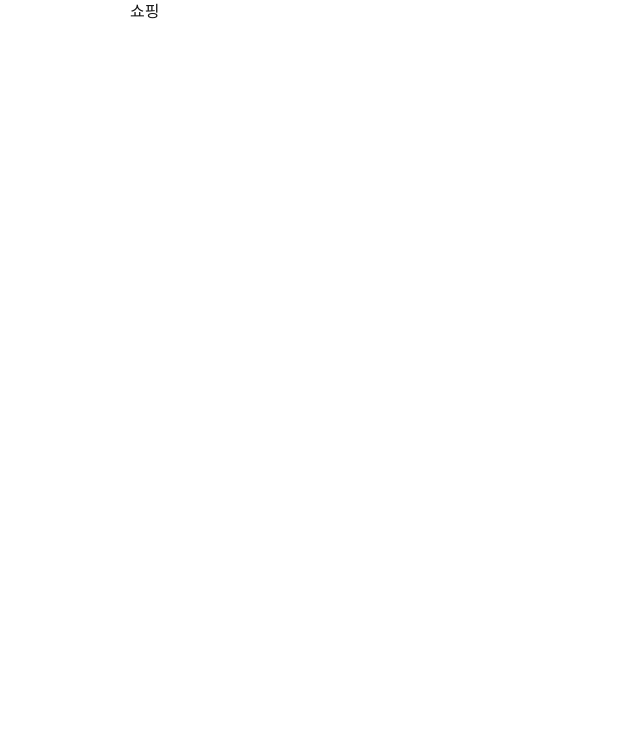
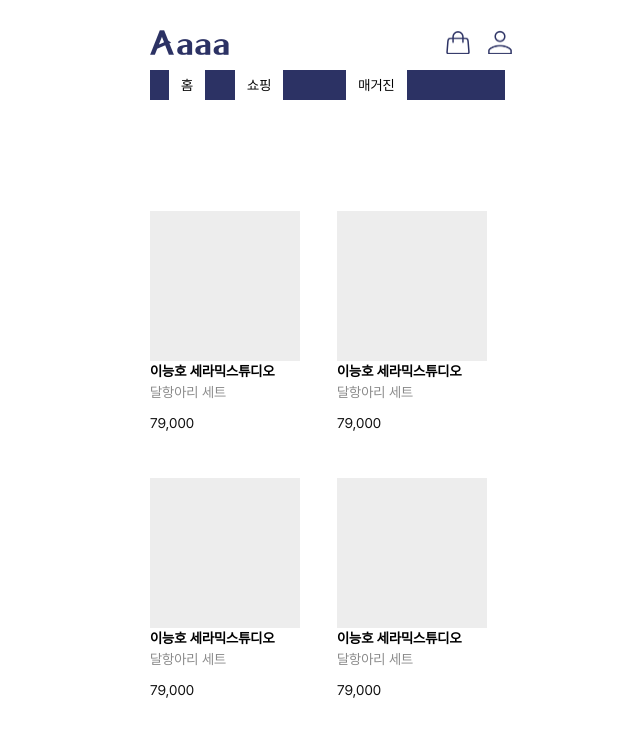
Before and after one commit to kdowon3/fouraaaa, a Next.js app in the folder fouraaaa/: page /shop in a window 1280 px wide. Shown: the top 743 px of the page, without its empty margins (309-949 px from the left). Built offline with nearby package versions, Linux system fonts and the light colour scheme.

Commit message:
feat: 쇼핑페이지 가안

```diff
--- /dev/null
+++ b/fouraaaa/src/app/shop/components/header.js
@@ -0,0 +1,99 @@
+"use client";
+
+import Link from "next/link";
+import Image from "next/image";
+import styled from "styled-components";
+
+const NavContainer = styled.header`
+  background-color: #FFFFFF;
+  padding: 15px 20px;
+`;
+
+const Navbar = styled.nav`
+  display: block;
+  align-items: center;
+  justify-content: space-between;
+  font-size: 14px;
+  font-family: 'Pretendard';
+`;
+const Upsection = styled.div`
+  display: flex;
+  padding: 15px 0px;
+  margin-left: 0px;
+`;
+const StyledLogo = styled(Image)`
+  width: 79px; /* 원하는 크기로 조절 */
+  height: 25px;
+`;
+const ShoppingCart = styled(Image)`
+  width: 24px;
+  height: 24px;
+  margin-left: 217px;
+`;
+const MyPage = styled(Image)`
+  width: 24px;
+  height: 24px;
+  margin-left: 20px;
+`;
+const NavLinks = styled.div`
+  display: flex;
+  align-items: center;
+  gap: 12px;
+`;
+
+const Divider1 = styled.div`
+  width: 19px;
+  height: 30px;
+  background-color: #2C3264;
+`;
+const Divider2 = styled.div`
+  width: 30px;
+  height: 30px;
+  background-color: #2C3264;
+`;
+const Divider3 = styled.div`
+  width: 63px;
+  height: 30px;
+  background-color: #2C3264;
+`;
+const Divider4 = styled.div`
+  width: 98px;
+  height: 30px;
+  background-color: #2C3264;
+`;
+const StyledLink = styled(Link)`
+  font-size: 14px;
+  color: #000000;
+  text-decoration: none;
+
+  &:hover {
+    color: #0070f3;
+  }
+`;
+
+export default function ShopNav() {
+  return (
+    <NavContainer>
+      <Navbar>
+        <Upsection>
+          <StyledLogo src="/images/logo.png" alt="Logo" width={79} height={25} />
+          <Link href="/">
+            <ShoppingCart src="/images/shoppingcart.png" alt="장바구니" width={24} height={24} />
+          </Link>
+          <Link href="/">
+            <MyPage src="/images/mypage.png" alt="마이페이지" width={24} height={24} />
+          </Link>
+        </Upsection>
+        <NavLinks>
+          <Divider1 />
+          <StyledLink href="/">홈</StyledLink>
+          <Divider2 />
+          <StyledLink href="/shop">쇼핑</StyledLink>
+          <Divider3 />
+          <StyledLink href="/magazine">매거진</StyledLink>
+          <Divider4 />
+        </NavLinks>
+      </Navbar>
+    </NavContainer>
+  );
+}
--- /dev/null
+++ b/fouraaaa/src/app/shop/components/products.js
@@ -0,0 +1,99 @@
+"use client";
+
+import styled from "styled-components";
+import Image from "next/image";
+
+const ProductsContainer = styled.div`
+  background-color: #FFFFFF;
+  width: 402px;
+  height: 891px;
+  padding: 30px 20px;
+  display: block;
+`;
+
+const Upsection = styled.div`
+  width: 362px;
+  height: 24px;
+  display: flex;
+  align-items: center;
+`;
+
+const TitleText = styled.div`
+  font-size: 20px;
+  font-weight: bold;
+  color: #000000;
+`;
+const Arrow = styled(Image)`
+    width: 14px;
+    height: 14px;
+    margin-left: 10px;
+`;
+
+const ProductContainer = styled.div`
+  width: 362px;
+  height: 787px;
+  background-color: #FFFFFF;
+  margin-top: 20px;
+  display: grid;
+  grid-template-columns: repeat(2, 1fr); /* 2개씩 한 줄에 배치 */
+  gap: 10px; /* 카드 사이 간격 */
+`;
+
+const ProductCards = styled.div`
+  width: 177px;
+  height: 257px;
+  background-color: #FFFFFF;
+  display: flex;
+  flex-direction: column;
+  justify-content: center;
+`;
+
+const ProductsPhoto = styled.div`
+  width: 150px;
+  height: 150px;
+  background-color: #EDEDED;
+`;
+
+const ProductInfo = styled.div`
+  width: 125px;
+  height: 64px;
+  font-family: "Pretendard";
+`;
+
+const Company = styled.div`
+  font-size: 14px;
+  font-weight: bold;
+  color: #000000;
+`;
+
+const ProductName = styled.div`
+  font-size: 14px;
+  color: #8A8A8A;
+`;
+
+const Price = styled.div`
+  font-size: 14px;
+  color: #111111;
+  margin-top: 10px;
+`;
+
+export default function Products() {
+  return (
+    <ProductsContainer>
+      <Upsection>
+      </Upsection>
+      <ProductContainer>
+        {[...Array(6)].map((_, index) => (
+          <ProductCards key={index}>
+            <ProductsPhoto />
+            <ProductInfo>
+              <Company>이능호 세라믹스튜디오</Company>
+              <ProductName>달항아리 세트</ProductName>
+              <Price>79,000</Price>
+            </ProductInfo>
+          </ProductCards>
+        ))}
+      </ProductContainer>
+    </ProductsContainer>
+  );
+}
--- a/fouraaaa/src/app/shop/page.js
+++ b/fouraaaa/src/app/shop/page.js
@@ -1,12 +1,15 @@
 "use client";
 
+import ShopNav from "./components/header";
+import Products from "./components/products";
 import styles from "./page.module.css"
 
 
 export default function ShopPage() {
   return (
     <div className={styles.container}>
-      <p>쇼핑</p>
+      <ShopNav/>
+      <Products/>
     </div>
   );
 }
```
